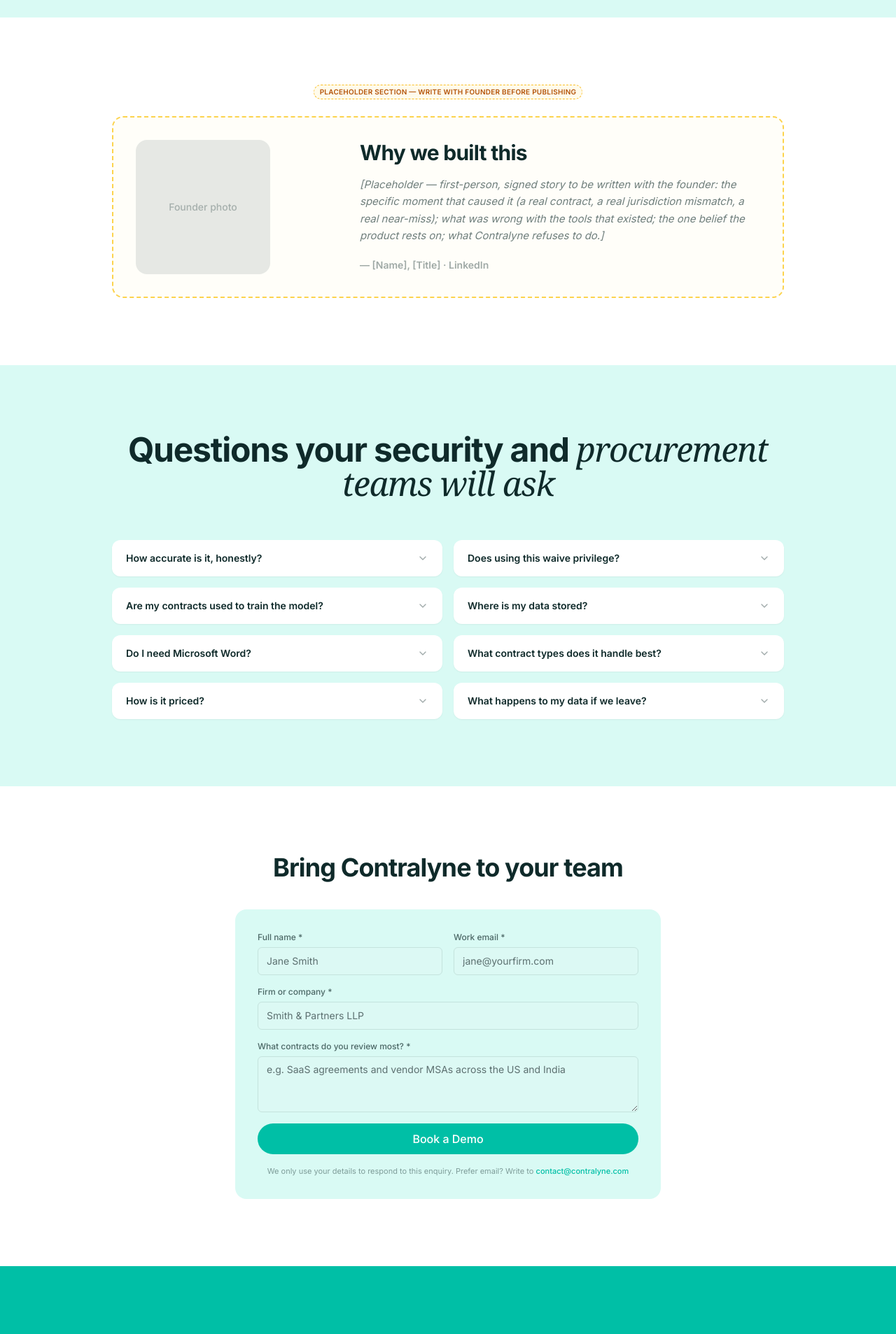
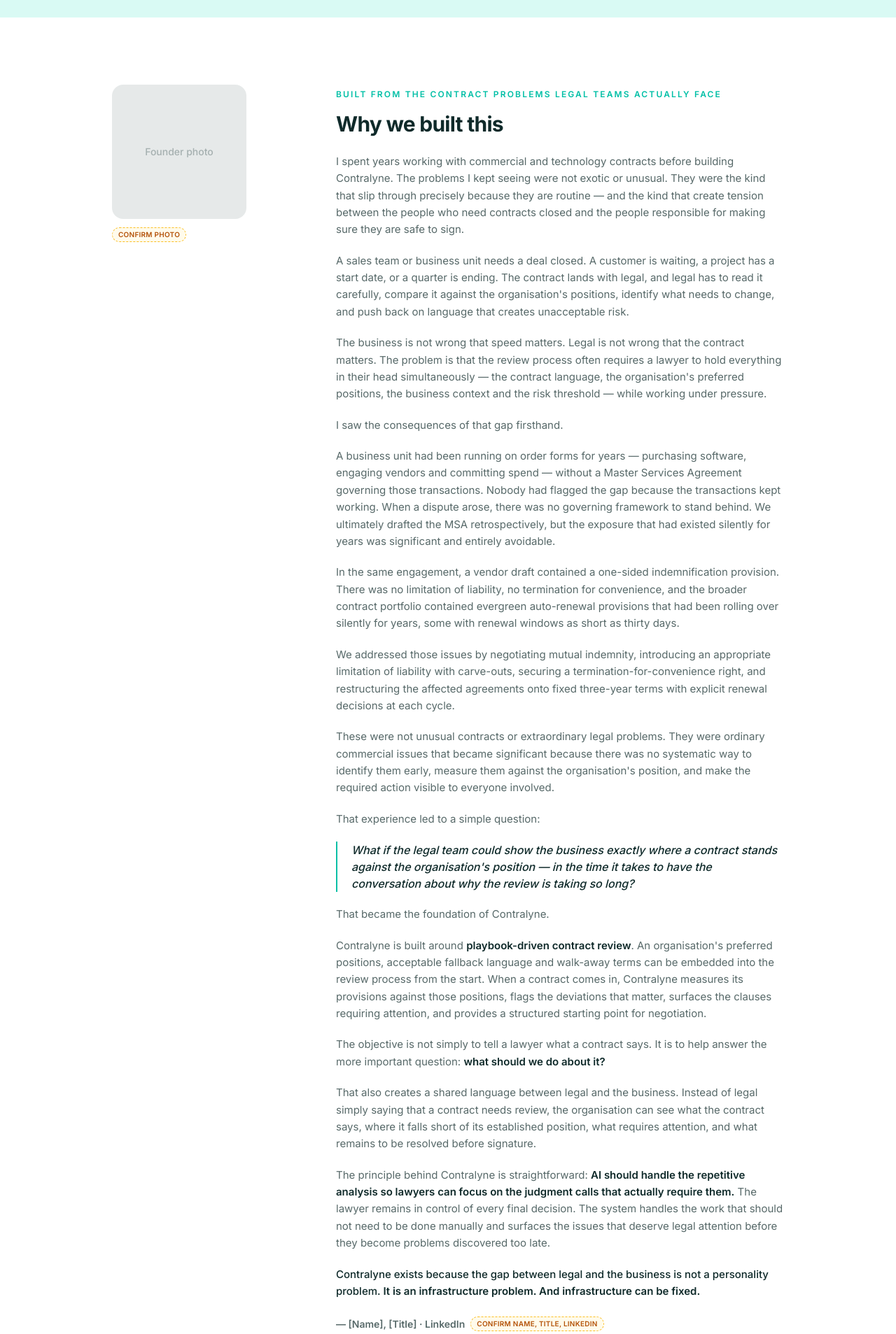
Before and after one commit to adiamith49-ux/contract-review-saas, a Next.js app in the folder frontend/: page / in a window 1280 px wide. Shown: the part 9500-11407 px from the top of the page at 70% size. Built offline with nearby package versions, Linux system fonts and the light colour scheme; no server answers.

Commit message:
Refactor code structure for improved readability and maintainability

```diff
--- a/frontend/src/app/page.tsx
+++ b/frontend/src/app/page.tsx
@@ -904,31 +904,121 @@
 }
 
 // ─── Section 15: Founder and origin ──────────────────────────────────────────────
-// Shell only — placeholder copy, clearly marked. Needs to be written with the
-// founder (first person, signed, with photo + LinkedIn) before this ships.
+// Real first-person founder story, provided 2026-08-05. Photo and byline
+// (name / title / LinkedIn) are still placeholders — flagged individually,
+// not the whole section, since the story text itself is now final copy.
 
 function FounderOrigin() {
   return (
     <section className="py-20 sm:py-24 bg-white">
       <div className="max-w-5xl mx-auto px-4 sm:px-6 lg:px-8">
-        <div className="flex justify-center mb-6">
-          <ConfirmBadge>placeholder section — write with founder before publishing</ConfirmBadge>
-        </div>
-        <div className="grid grid-cols-1 lg:grid-cols-[280px_1fr] gap-10 items-start rounded-2xl border-2 border-dashed border-amber-300 bg-amber-50/30 p-8">
-          <div className="mx-auto lg:mx-0 h-48 w-48 rounded-2xl bg-[#0F2A2A]/10 flex items-center justify-center text-[#0F2A2A]/30 text-sm font-medium text-center">
-            Founder photo
+        <div className="grid grid-cols-1 lg:grid-cols-[280px_1fr] gap-10 items-start">
+          <div className="lg:sticky lg:top-24">
+            <div className="mx-auto lg:mx-0 h-48 w-48 rounded-2xl bg-[#0F2A2A]/10 flex items-center justify-center text-[#0F2A2A]/30 text-sm font-medium text-center">
+              Founder photo
+            </div>
+            <div className="mt-3 flex justify-center lg:justify-start">
+              <ConfirmBadge>confirm photo</ConfirmBadge>
+            </div>
           </div>
+
           <div>
-            <h2 className="text-2xl sm:text-3xl font-bold tracking-tight text-[#0F2A2A] leading-tight mb-4">
+            <span className="inline-block text-xs font-semibold uppercase tracking-[0.18em] text-[#00BFA6] mb-4">
+              Built from the contract problems legal teams actually face
+            </span>
+            <h2 className="text-2xl sm:text-3xl font-bold tracking-tight text-[#0F2A2A] leading-tight mb-6">
               Why we built this
             </h2>
-            <p className="text-[15px] text-[#0F2A2A]/60 leading-relaxed italic">
-              [Placeholder — first-person, signed story to be written with the founder: the specific
-              moment that caused it (a real contract, a real jurisdiction mismatch, a real near-miss);
-              what was wrong with the tools that existed; the one belief the product rests on; what
-              Contralyne refuses to do.]
-            </p>
-            <p className="mt-5 text-sm font-semibold text-[#0F2A2A]/40">— [Name], [Title] · LinkedIn</p>
+
+            <div className="space-y-5 text-[15px] text-[#0F2A2A]/70 leading-relaxed">
+              <p>
+                I spent years working with commercial and technology contracts before building Contralyne.
+                The problems I kept seeing were not exotic or unusual. They were the kind that slip through
+                precisely because they are routine — and the kind that create tension between the people who
+                need contracts closed and the people responsible for making sure they are safe to sign.
+              </p>
+              <p>
+                A sales team or business unit needs a deal closed. A customer is waiting, a project has a
+                start date, or a quarter is ending. The contract lands with legal, and legal has to read it
+                carefully, compare it against the organisation&apos;s positions, identify what needs to
+                change, and push back on language that creates unacceptable risk.
+              </p>
+              <p>
+                The business is not wrong that speed matters. Legal is not wrong that the contract matters.
+                The problem is that the review process often requires a lawyer to hold everything in their
+                head simultaneously — the contract language, the organisation&apos;s preferred positions,
+                the business context and the risk threshold — while working under pressure.
+              </p>
+              <p>I saw the consequences of that gap firsthand.</p>
+              <p>
+                A business unit had been running on order forms for years — purchasing software, engaging
+                vendors and committing spend — without a Master Services Agreement governing those
+                transactions. Nobody had flagged the gap because the transactions kept working. When a
+                dispute arose, there was no governing framework to stand behind. We ultimately drafted the
+                MSA retrospectively, but the exposure that had existed silently for years was significant
+                and entirely avoidable.
+              </p>
+              <p>
+                In the same engagement, a vendor draft contained a one-sided indemnification provision.
+                There was no limitation of liability, no termination for convenience, and the broader
+                contract portfolio contained evergreen auto-renewal provisions that had been rolling over
+                silently for years, some with renewal windows as short as thirty days.
+              </p>
+              <p>
+                We addressed those issues by negotiating mutual indemnity, introducing an appropriate
+                limitation of liability with carve-outs, securing a termination-for-convenience right, and
+                restructuring the affected agreements onto fixed three-year terms with explicit renewal
+                decisions at each cycle.
+              </p>
+              <p>
+                These were not unusual contracts or extraordinary legal problems. They were ordinary
+                commercial issues that became significant because there was no systematic way to identify
+                them early, measure them against the organisation&apos;s position, and make the required
+                action visible to everyone involved.
+              </p>
+              <p>That experience led to a simple question:</p>
+
+              <p className="border-l-2 border-[#00BFA6] pl-5 italic text-[#0F2A2A] font-medium text-base">
+                What if the legal team could show the business exactly where a contract stands against the
+                organisation&apos;s position — in the time it takes to have the conversation about why the
+                review is taking so long?
+              </p>
+
+              <p>That became the foundation of Contralyne.</p>
+              <p>
+                Contralyne is built around <em className="not-italic font-semibold text-[#0F2A2A]">playbook-driven contract review</em>.
+                An organisation&apos;s preferred positions, acceptable fallback language and walk-away terms
+                can be embedded into the review process from the start. When a contract comes in, Contralyne
+                measures its provisions against those positions, flags the deviations that matter, surfaces
+                the clauses requiring attention, and provides a structured starting point for negotiation.
+              </p>
+              <p>
+                The objective is not simply to tell a lawyer what a contract says. It is to help answer the
+                more important question: <em className="not-italic font-semibold text-[#0F2A2A]">what should we do about it?</em>
+              </p>
+              <p>
+                That also creates a shared language between legal and the business. Instead of legal simply
+                saying that a contract needs review, the organisation can see what the contract says, where
+                it falls short of its established position, what requires attention, and what remains to be
+                resolved before signature.
+              </p>
+              <p>
+                The principle behind Contralyne is straightforward:{" "}
+                <em className="not-italic font-semibold text-[#0F2A2A]">AI should handle the repetitive analysis so lawyers can focus on the judgment calls that actually require them.</em>{" "}
+                The lawyer remains in control of every final decision. The system handles the work that
+                should not need to be done manually and surfaces the issues that deserve legal attention
+                before they become problems discovered too late.
+              </p>
+              <p className="font-medium text-[#0F2A2A]">
+                Contralyne exists because the gap between legal and the business is not a personality
+                problem. <em className="not-italic font-semibold">It is an infrastructure problem. And infrastructure can be fixed.</em>
+              </p>
+            </div>
+
+            <div className="mt-6 flex items-center gap-2 flex-wrap">
+              <p className="text-sm font-semibold text-[#0F2A2A]/70">— [Name], [Title] · LinkedIn</p>
+              <ConfirmBadge>confirm name, title, LinkedIn</ConfirmBadge>
+            </div>
           </div>
         </div>
       </div>
```
Also changed, not shown: 1 other file (tests, documents, lock files or other folders).
